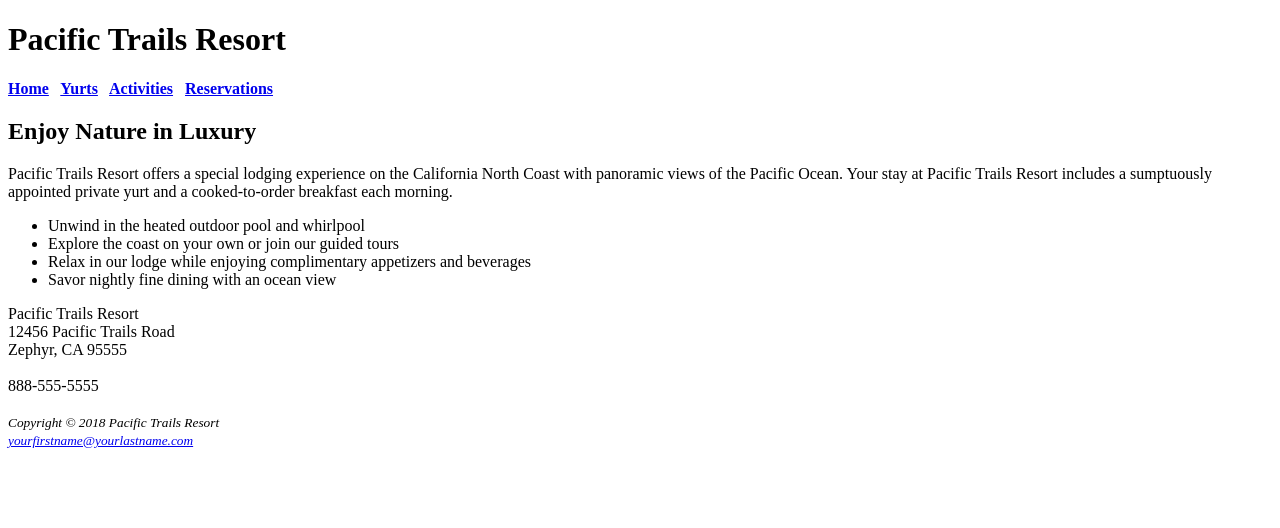
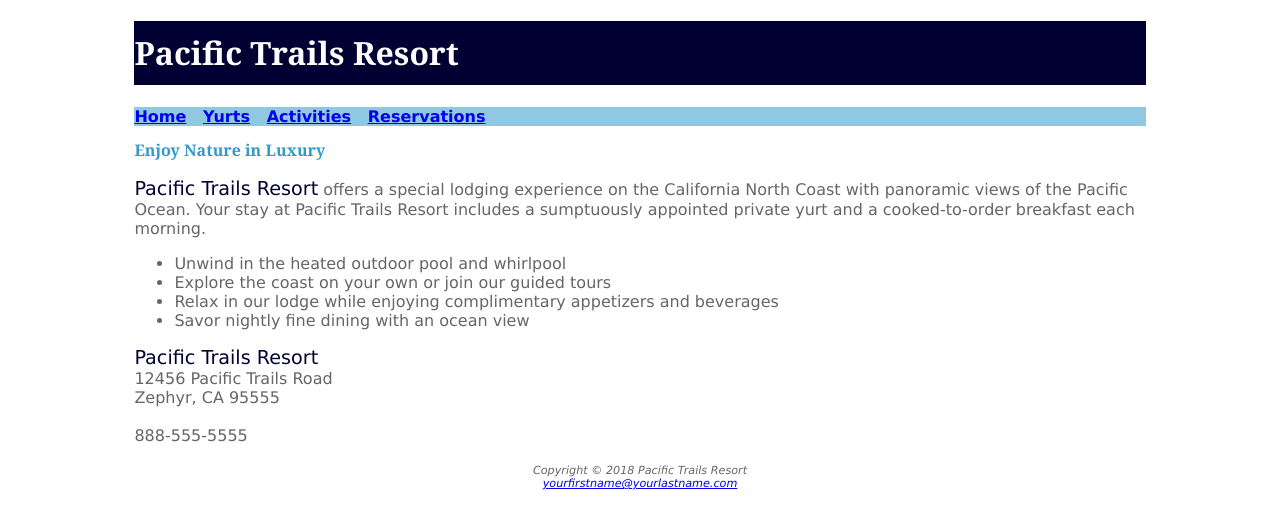
Before and after one commit to 44144-fa21/ch3-case-study-DerekVolner, a plain HTML site: page index.html in a window 1280 px wide. Drawn offline with Linux system fonts and the light colour scheme.

Commit message:
Chapter 3 Case Study
CSS of index and yurts.

```diff
--- a/index.html
+++ b/index.html
@@ -3,22 +3,22 @@
 <head>
 <title>Pacific Trails Resort</title>
 <meta charset="utf-8">
+<link href="pacific.css" rel="stylesheet">
 </head>
 <body>
+  <div id="wrapper">
 <header>
 <h1>Pacific Trails Resort</h1>
 </header>
 <nav>
-<b>
 <a href="index.html">Home</a> &nbsp;
 <a href="yurts.html">Yurts</a> &nbsp;
 <a href="activities.html">Activities</a> &nbsp;
 <a href="reservations.html">Reservations</a>
-</b>
 </nav>
 <main>
 <h2>Enjoy Nature in Luxury</h2>
-<p>Pacific Trails Resort offers a special lodging experience on the California North
+<p> <span id="resort">Pacific Trails Resort</span> offers a special lodging experience on the California North
 Coast with panoramic views of the Pacific Ocean. Your stay at Pacific Trails Resort includes a sumptuously appointed private yurt and a cooked-to-order breakfast each morning.</p>
 <ul>
   <li>Unwind in the heated outdoor pool and whirlpool</li>
@@ -27,16 +27,16 @@ Coast with panoramic views of the Pacific Ocean. Your stay at Pacific Trails Res
   <li>Savor nightly fine dining with an ocean view</li>
 </ul>
 <div>
-Pacific Trails Resort<br>
+<span id="resort">Pacific Trails Resort</span><br>
 12456 Pacific Trails Road<br>
 Zephyr, CA 95555<br><br>
 888-555-5555<br><br>
 </div>
 </main>
 <footer>
-<small><i>Copyright &copy; 2018 Pacific Trails Resort<br>
+Copyright &copy; 2018 Pacific Trails Resort<br>
 <a href="mailto:yourfirstname@yourlastname.com">yourfirstname@yourlastname.com</a>
-</i></small>
 </footer>
+</div>
 </body>
 </html>
--- /dev/null
+++ b/pacific.css
@@ -0,0 +1,40 @@
+body{
+  background-color:#FFFFFF;
+  color: #666666;
+  font-family: Verdana, Arial, sans-serif;
+}
+header {
+  background-color: #000033;
+  color:#FFFFFF;
+  font-family: Georgia, serif;
+}
+h1{
+  line-height: 200%;
+}
+nav{
+  background-color: #90C7E3;
+  font-weight:bold;
+}
+h2{
+  font-size:medium;
+  color:#3399CC;
+  font-family:Georgia, serif;
+}
+dt{
+  color:#000033;
+  font-weight:bold;
+}
+#resort
+{
+  color:#000033;
+  font-size: 1.2em;
+}
+footer{
+  font-size: .70em;
+  text-align: center;
+  font-style: italic;
+}
+#wrapper{margin-left:auto;
+         margin-right:auto;
+         width: 80%;
+}
```
Also changed, not shown: yurts.html (+4 -3 lines).
